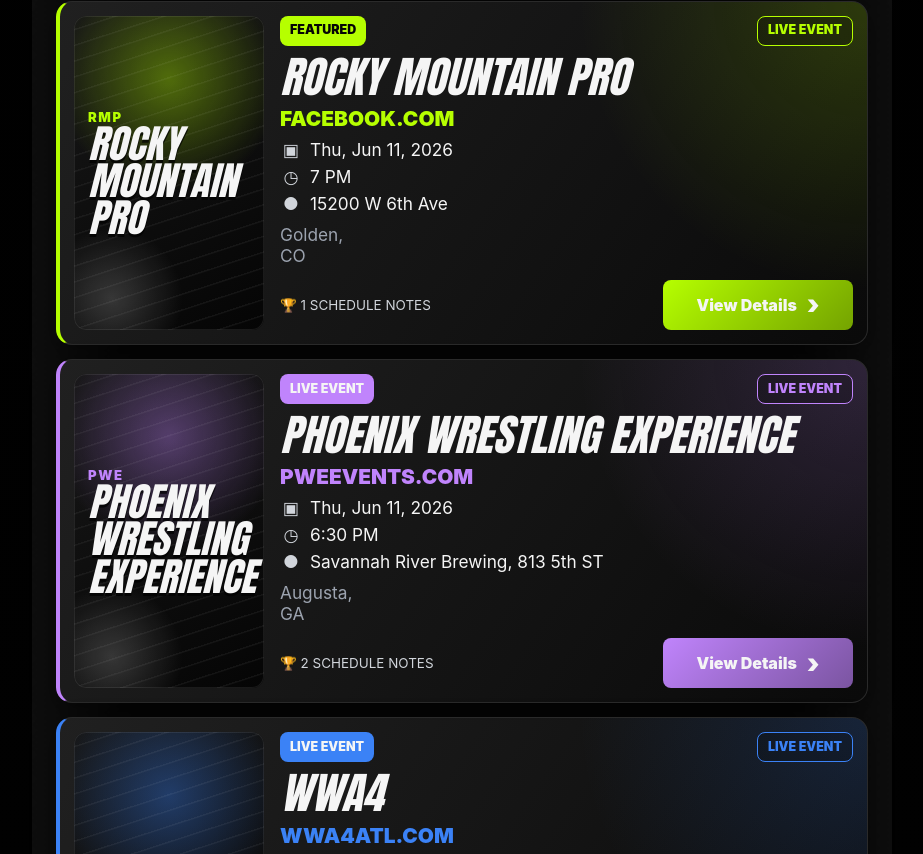
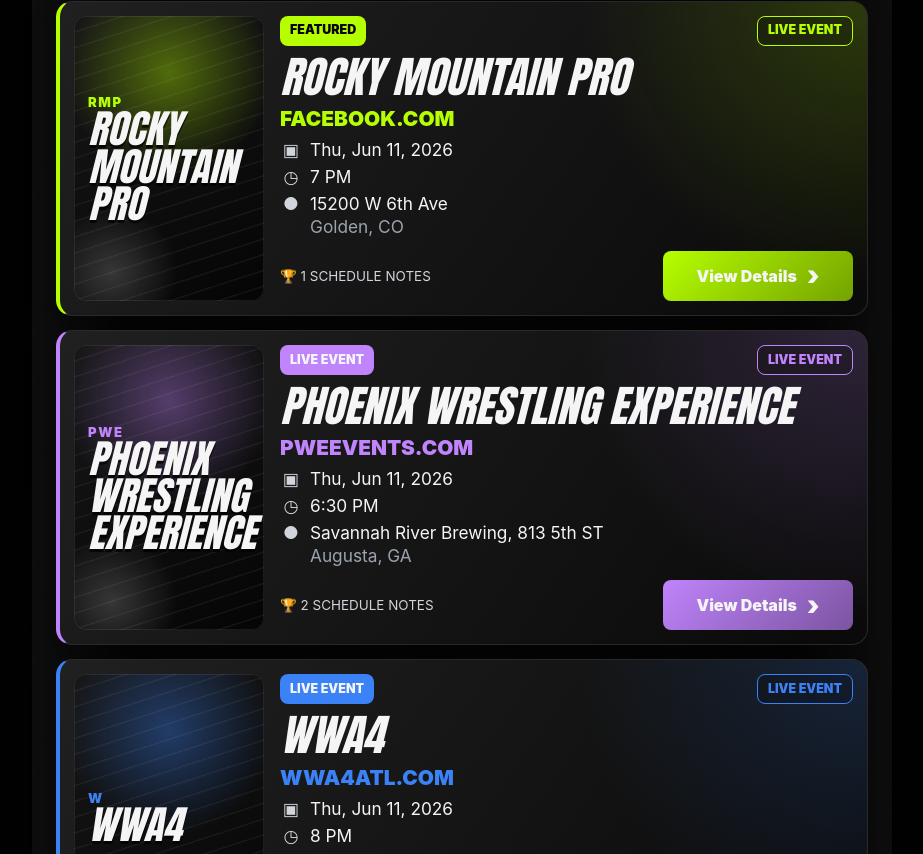
Before and after one commit to awood1261/indie-wrestling-schedule, a React (Vite) app: page / in a window 1280 px wide. Shown: the part 906-1760 px from the top of the page, without its empty margins (178-1101 px from the left). Built offline with nearby package versions, Linux system fonts and the light colour scheme.

Commit message:
updated wrapping of event meta in show cards

```diff
--- a/src/components/molecules/EventMeta.tsx
+++ b/src/components/molecules/EventMeta.tsx
@@ -9,7 +9,7 @@
   return (
     <p className="event-meta">
       <span aria-hidden="true">{icon}</span>
-      {children}
+      <span className="event-meta__content">{children}</span>
     </p>
   );
 }
--- a/src/index.css
+++ b/src/index.css
@@ -525,6 +525,11 @@
   text-align: center;
 }
 
+.event-meta__content {
+  display: block;
+  min-width: 0;
+}
+
 .event-meta__subtext {
   display: block;
   margin-top: 2px;
```
